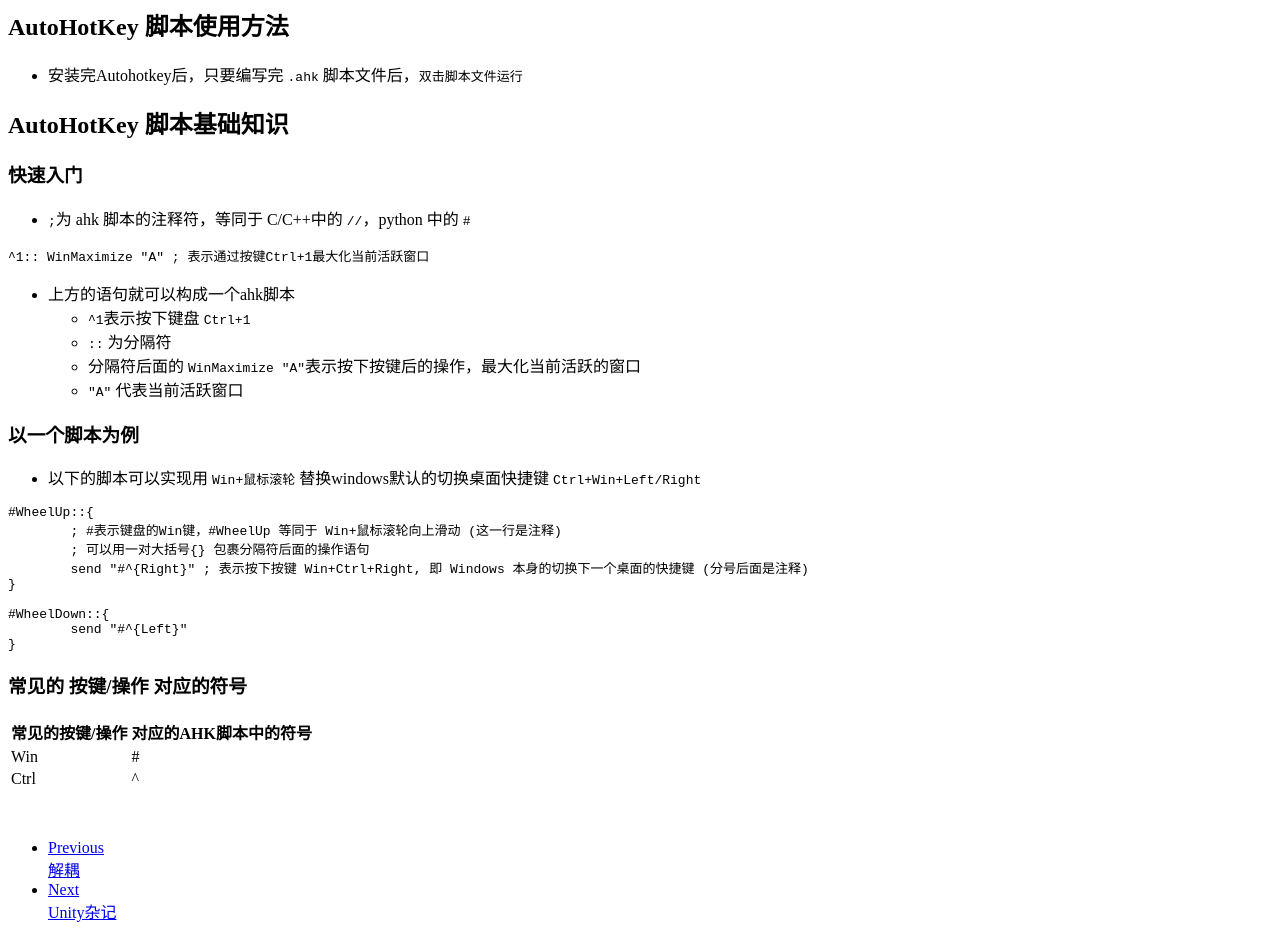
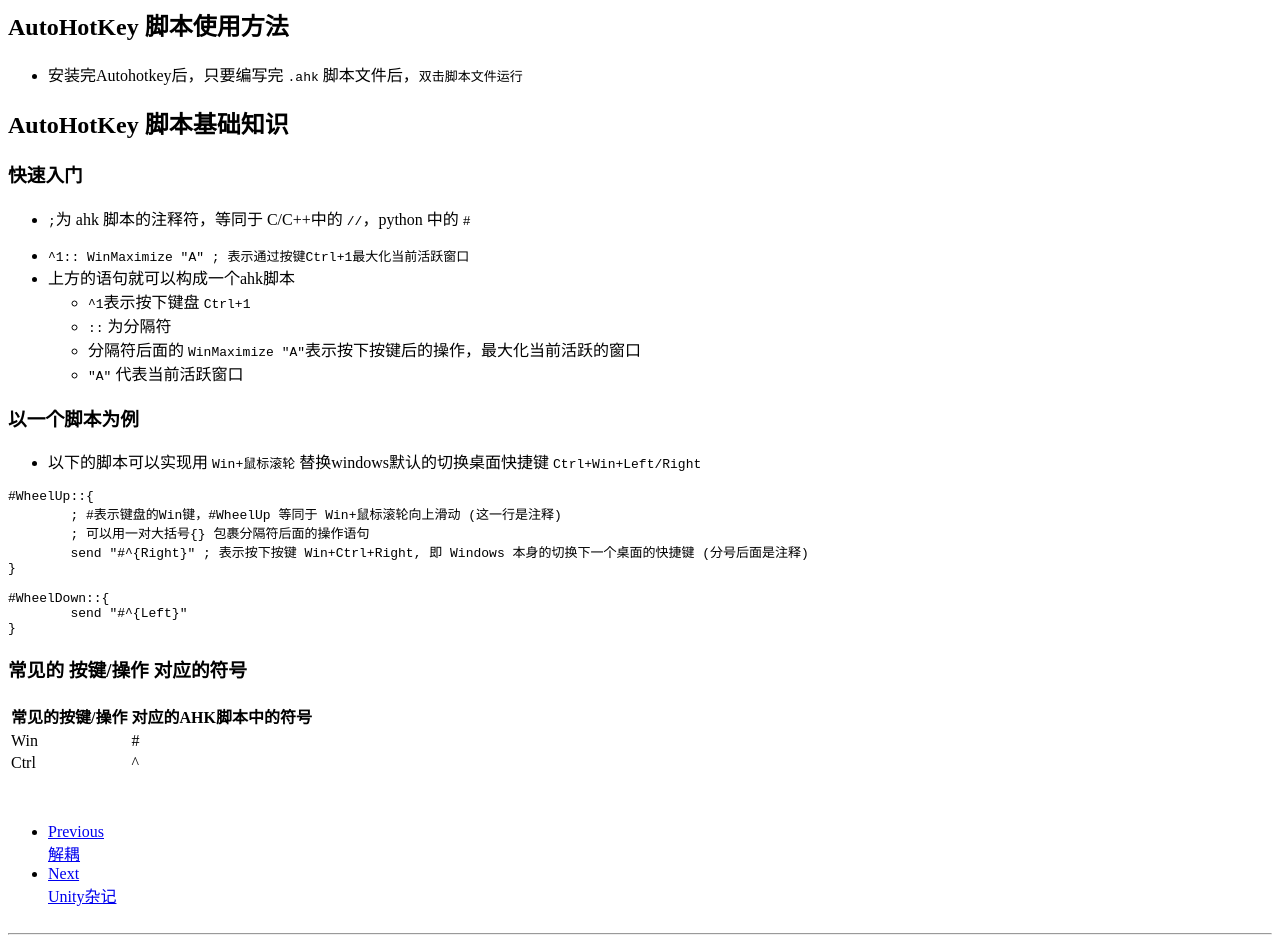
Before and after one commit to Gnoy-Nus/Gnoy-Nus.github.io, a Jekyll site: the page built from _posts/2024-01-19-Autohotkey基础知识.md, in a window 1280 px wide. Shown: the part 554-1501 px from the top of the page. Built offline with Jekyll 4.4.1, drawn with Linux system fonts in a browser that asks for light colours; comment, search, counter and statistics services are not loaded.

```diff
--- a/_posts/2024-01-19-Autohotkey基础知识.md
+++ b/_posts/2024-01-19-Autohotkey基础知识.md
@@ -28,7 +28,7 @@ tags:
 
 - `;`为 ahk 脚本的注释符，等同于 C/C++中的 `//`，python 中的 `#`
 
-`^1:: WinMaximize "A" ; 表示通过按键Ctrl+1最大化当前活跃窗口`
+- `^1:: WinMaximize "A" ; 表示通过按键Ctrl+1最大化当前活跃窗口`
 - 上方的语句就可以构成一个ahk脚本
   - `^1`表示按下键盘 `Ctrl+1`
   - `::` 为分隔符
```
